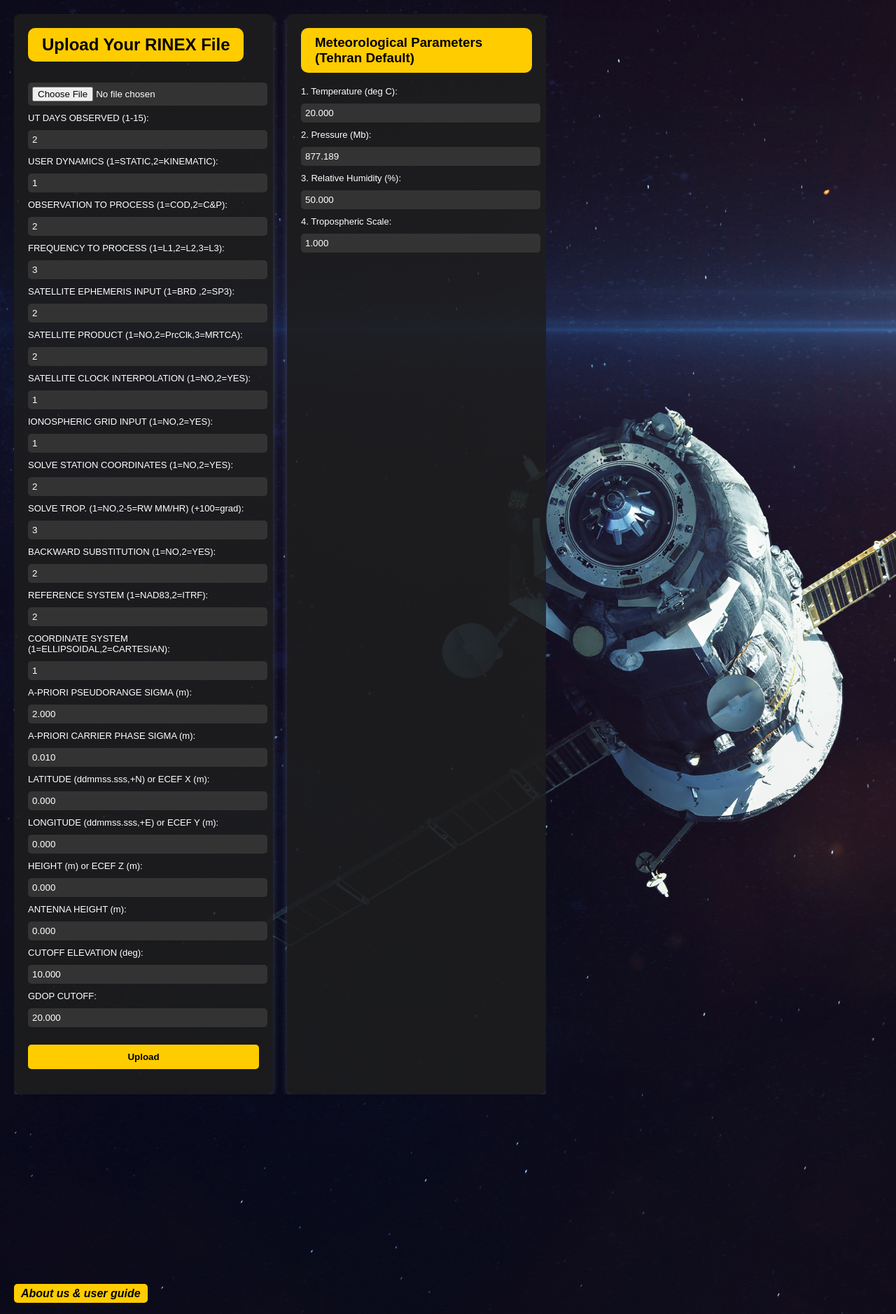
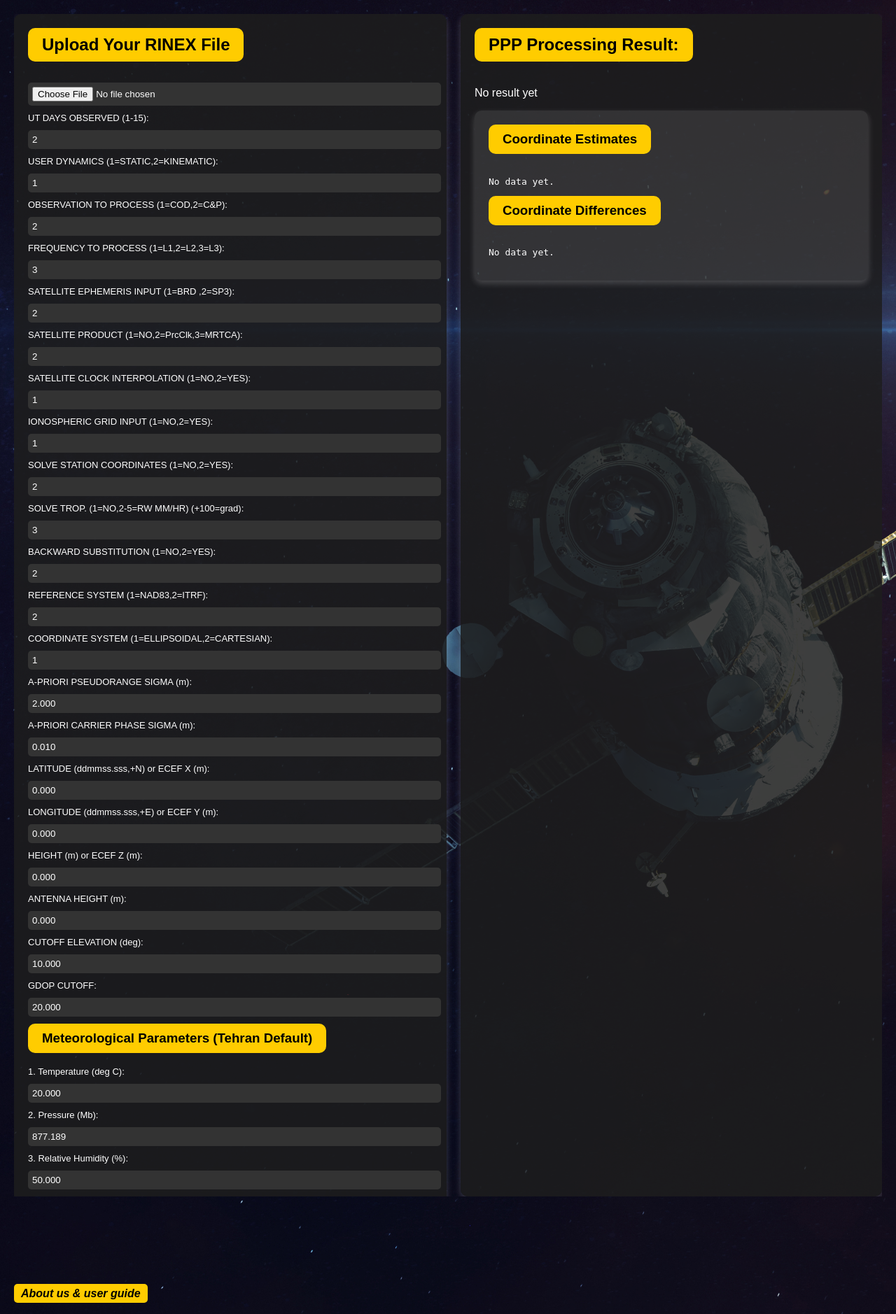
Before and after one commit to Mmdbeg/precise_point_pos, a Flask app: page / in a window 1280 px wide. Shown: the whole page at 70% size. Run offline with Flask 3, Linux system fonts and the light colour scheme.

Commit message:
functions seperated ---- result added

```diff
--- a/templates/home.html
+++ b/templates/home.html
@@ -16,26 +16,41 @@
         margin: 0;
         padding: 0;
     }
+
     .top-left {
         position: absolute;
         top: 20px;
         left: 20px;
-            display: flex; /* Make this a flex container */
-            gap: 20px; /* Space between the two forms */
-            width: 760px; /* enough width for two forms side by side */
+        display: flex;
+        gap: 20px;
+        width: calc(100% - 40px); /* فاصله از دو طرف */
         max-height: 90vh;
         overflow-y: auto;
     }
+
     .form-section {
         background: rgba(30, 30, 30, 0.85);
         padding: 20px;
         border-radius: 10px;
         box-shadow: 0px 4px 10px rgba(255, 255, 255, 0.2);
         color: white;
-            flex: 1; /* take equal width */
+        flex: 1;
         overflow-y: auto;
         max-height: 90vh;
     }
+
+    #result-box {
+        flex: 1;
+        background: rgba(255, 255, 255, 0.1);
+        color: white;
+        padding: 20px;
+        border-radius: 10px;
+        max-height: 90vh;
+        overflow-y: auto;
+        box-shadow: 0px 4px 10px rgba(255, 255, 255, 0.2);
+
+    }
+
     h2, h3 {
         background-color: #ffcc00;
         color: black;
@@ -44,6 +59,7 @@
         border-radius: 10px;
         margin-top: 0;
     }
+
     input[type="file"],
     input[type="number"] {
         margin: 10px 0;
@@ -54,10 +70,12 @@
         border-radius: 5px;
         width: 100%;
     }
+
     label {
         font-size: 13px;
         display: block;
     }
+
     button {
         background: #ffcc00;
         color: black;
@@ -70,22 +88,27 @@
         width: 100%;
         margin-top: 15px;
     }
+
     button:hover {
         background: #ffaa00;
     }
+
     .error-message {
         color: red;
         font-weight: bold;
     }
+
     .success-message {
         color: green;
         font-weight: bold;
     }
+
     #loader {
         display: none;
         margin-top: 10px;
         text-align: center;
     }
+
     .spinner {
         border: 4px solid rgba(255, 255, 255, 0.3);
         border-top: 4px solid #ffcc00;
@@ -95,21 +118,25 @@
         animation: spin 1s linear infinite;
         margin: 0 auto;
     }
+
     @keyframes spin {
         0% { transform: rotate(0deg); }
         100% { transform: rotate(360deg); }
     }
+
     #loadingText {
         color: white;
         margin-top: 5px;
         font-size: 14px;
         font-weight: bold;
     }
+
     footer {
         position: absolute;
         bottom: 20px;
         left: 20px;
     }
+
     footer a {
         color: black;
         text-decoration: none;
@@ -119,57 +146,55 @@
         padding: 5px 10px;
         border-radius: 5px;
     }
+
     footer a:hover {
         background: #ffaa00;
     }
 </style>
 
   <script>
-        function validateForm(event) {
-            var fileInput = document.getElementById("fileInput");
-            var errorText = document.getElementById("errorText");
-            var loader = document.getElementById("loader");
+    function validateAll(event) {
+        const fileInput = document.getElementById("fileInput");
+        const errorText = document.getElementById("errorText");
+        const loader = document.getElementById("loader");
+        const loadingText = document.getElementById("loadingText");
 
+        // Check if file selected
         if (fileInput.files.length === 0) {
             event.preventDefault();
             errorText.innerText = "⚠️ Please select a file before uploading.";
-            } else {
-                errorText.innerText = "";
-                loader.style.display = "block";
+            return;
+        }
+
+        // Check meteorological fields
+        const form = event.target;
+        const requiredFields = ["temperature", "pressure", "humidity", "trop_scale"];
+        for (const field of requiredFields) {
+            if (!form[field].value) {
+                event.preventDefault();
+                errorText.innerText = "⚠️ Please fill in all meteorological fields.";
+                return;
             }
         }
 
-        function validateMetForm(event) {
-            const temp = event.target.temperature.value;
-            const pres = event.target.pressure.value;
-            const hum = event.target.humidity.value;
-            const scale = event.target.trop_scale.value;
-            let errorMsg = "";
-
-            if (temp === "" || pres === "" || hum === "" || scale === "") {
-                errorMsg = "⚠️ Please fill in all meteorological fields.";
-            }
-
-            const metErrorText = document.getElementById("metErrorText");
-            if(errorMsg) {
-                event.preventDefault();
-                metErrorText.innerText = errorMsg;
-            } else {
-                metErrorText.innerText = "";
-            }
+        // If all is OK
+        errorText.innerText = "";
+        loadingText.innerText = "⏳ Processing and downloading required GNSS files...";
+        loader.style.display = "block";
     }
 </script>
+
 </head>
+
 <body>
     <div class="top-left">
-        <!-- GNSS Upload Form Section -->
+
+        <form action="/upload/" method="post" enctype="multipart/form-data" onsubmit="validateAll(event)">
             <div class="form-section">
                 <h2>Upload Your RINEX File</h2>
-            <form action="/upload/" method="post" enctype="multipart/form-data" onsubmit="validateForm(event)">
-                <!-- File input -->
                 <input type="file" id="fileInput" name="file">
 
-                <!-- GNSS processing parameters -->
+                <!-- GNSS parameters -->
                 <label>UT DAYS OBSERVED (1-15): <input type="number" name="ut_days" value="2" min="1" max="15"></label>
                 <label>USER DYNAMICS (1=STATIC,2=KINEMATIC): <input type="number" name="dynamics" value="1"></label>
                 <label>OBSERVATION TO PROCESS (1=COD,2=C&P): <input type="number" name="observation" value="2"></label>
@@ -192,23 +217,8 @@
                 <label>CUTOFF ELEVATION (deg): <input type="number" step="0.1" name="elevation_cutoff" value="10.000"></label>
                 <label>GDOP CUTOFF: <input type="number" step="0.1" name="gdop_cutoff" value="20.000"></label>
 
-                <!-- Upload button -->
-                <button type="submit">Upload</button>
-            </form>
-            <p id="errorText" class="error-message"></p>
-            <div id="loader">
-                <div class="spinner"></div>
-                <p id="loadingText">Downloading files, please wait...</p>
-            </div>
-            {% if success_message %}
-                <p class="success-message">{{ success_message }}</p>
-            {% endif %}
-        </div>
-
-        <!-- Meteorological parameters form -->
-        <div class="form-section">
+                <!-- Meteorological Parameters -->
                 <h3>Meteorological Parameters (Tehran Default)</h3>
-            <form action="/upload_met/" method="post" onsubmit="validateMetForm(event)">
                 <label>1. Temperature (deg C):
                     <input type="number" step="0.001" name="temperature" value="20.000" required>
                 </label>
@@ -222,11 +232,43 @@
                     <input type="number" step="0.001" name="trop_scale" value="1.000" required>
                 </label>
 
-            </form>
-            <p id="metErrorText" class="error-message"></p>
+                <!-- Submit button -->
+                <button type="submit">Submit All</button>
+
+                <!-- Loader and error/success messages -->
+                <p id="errorText" class="error-message"></p>
+                <div id="loader">
+                    <div class="spinner"></div>
+                    <p id="loadingText">Downloading files, please wait...</p>
+                </div>
+                {% if success_message %}
+                    <p class="success-message">{{ success_message }}</p>
+                {% endif %}
                 {% if met_success_message %}
                     <p class="success-message">{{ met_success_message }}</p>
                 {% endif %}
+            </div>
+        </form>
+<div class="form-section">
+    <h2>PPP Processing Result:</h2>
+    <div id="resultContent">
+        {% if result %}
+            <p>{{ result }}</p>
+        {% else %}
+            <p>No result yet</p>
+        {% endif %}
+    </div>
+
+    <div id="result-box">
+        <h3>Coordinate Estimates </h3>
+        <pre>{{ estimate_text|default('No data yet.') }}</pre>
+
+        <h3>Coordinate Differences </h3>
+        <pre>{{ diff_text|default('No data yet.') }}</pre>
+    </div>
+</div>
+
+
 </div>
     </div>
 
@@ -234,4 +276,5 @@
         <a href="/about"><em>About us & user guide</em></a>
     </footer>
 </body>
+
 </html>
```
Also changed, not shown: functions.py (added, +110 -0 lines), time_convertor.py (deleted, +0 -24 lines), upload_rinex.py (+26 -98 lines). Lines whose indentation alone changed are shown as unchanged.
